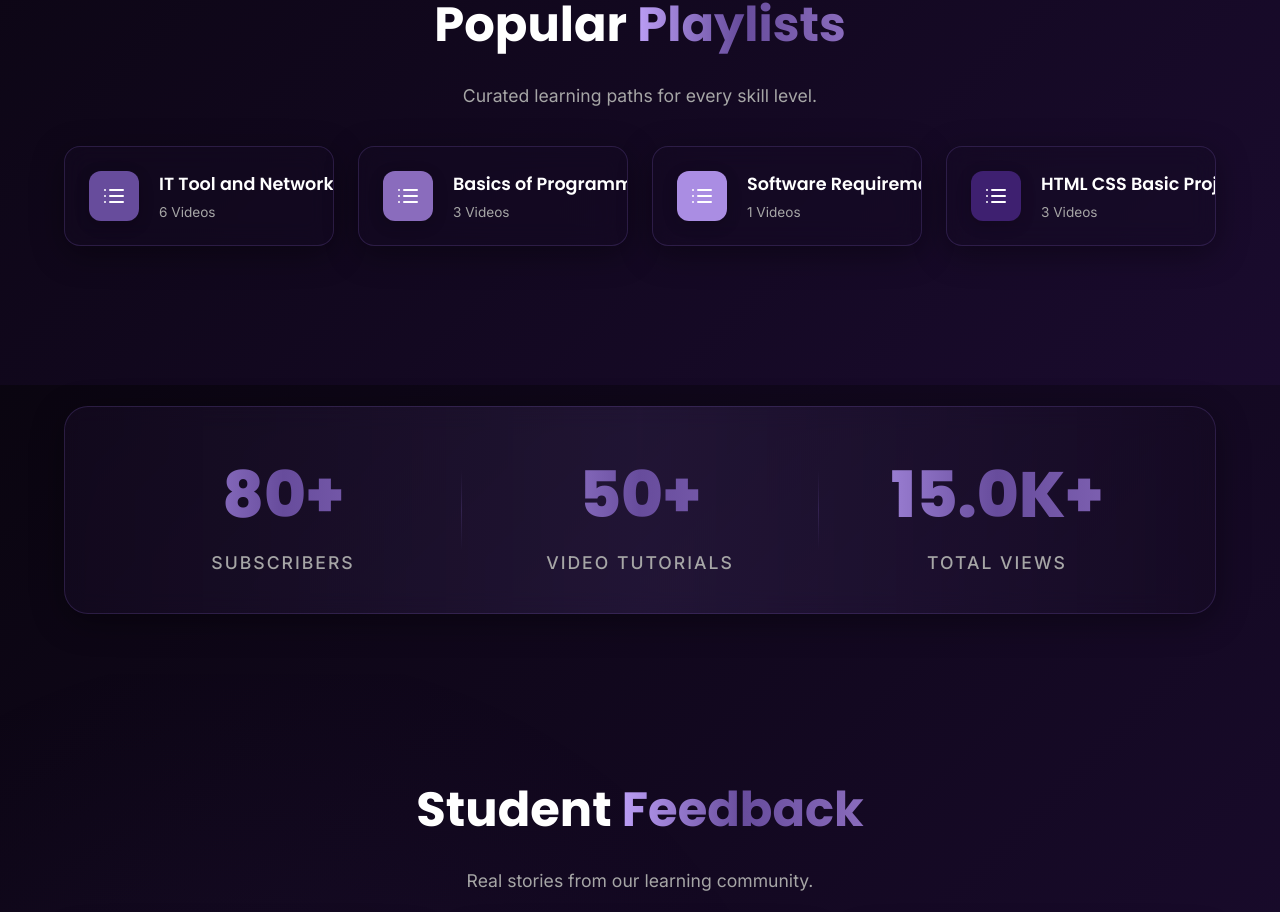
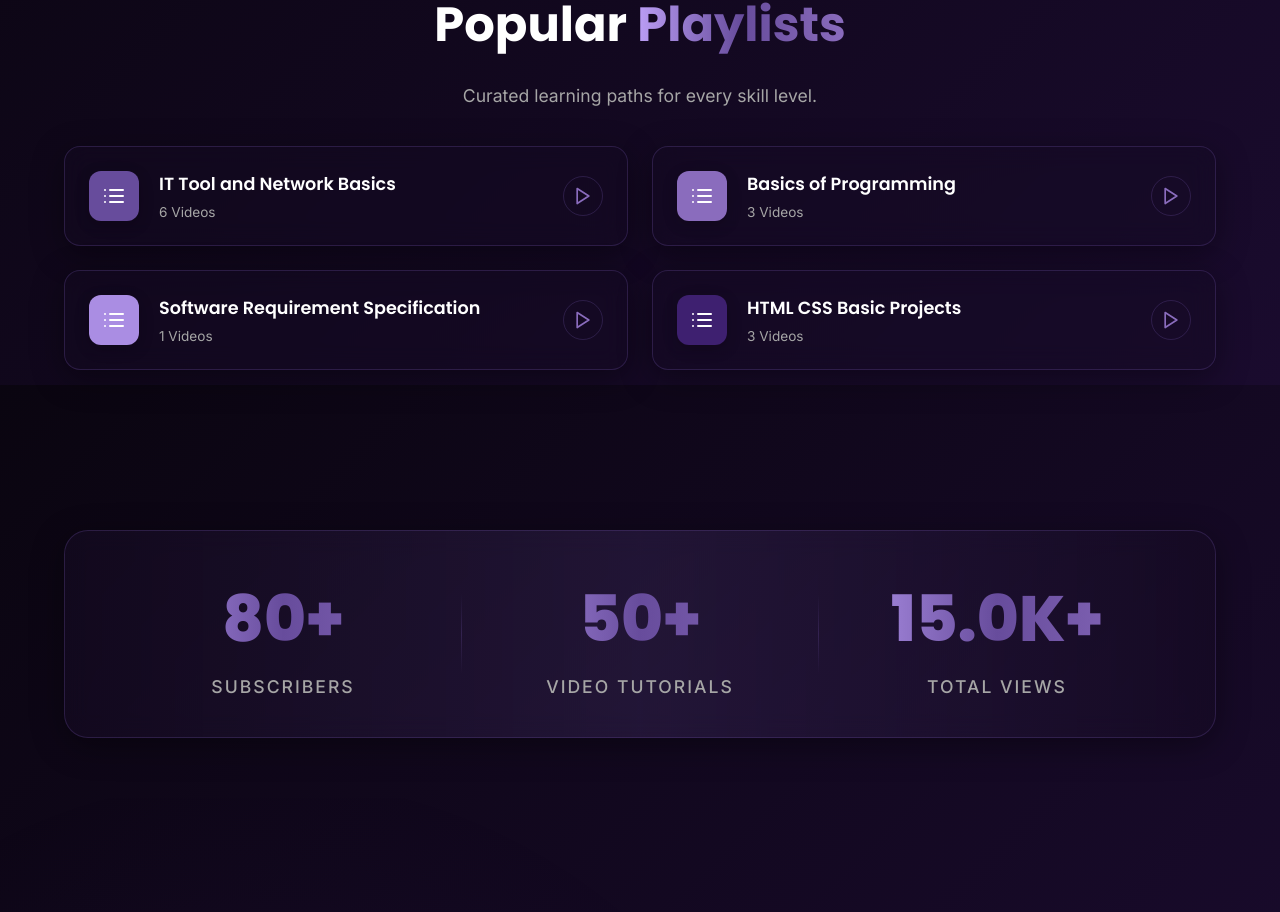
Before and after one commit to SunainaAnand28/learnophobiaa, a React (Vite) app: page / in a window 1280 px wide. Shown: the part 2815-3727 px from the top of the page. Built offline with nearby package versions, Linux system fonts and the light colour scheme.

Commit message:
Updated Playlist List Grid Size

```diff
--- a/src/components/Playlists.css
+++ b/src/components/Playlists.css
@@ -4,7 +4,7 @@
 
 .playlists-grid {
     display: grid;
-    grid-template-columns: repeat(auto-fit, minmax(250px, 1fr));
+    grid-template-columns: repeat(auto-fit, minmax(380px, 1fr));
     gap: 24px;
 }
 
```
